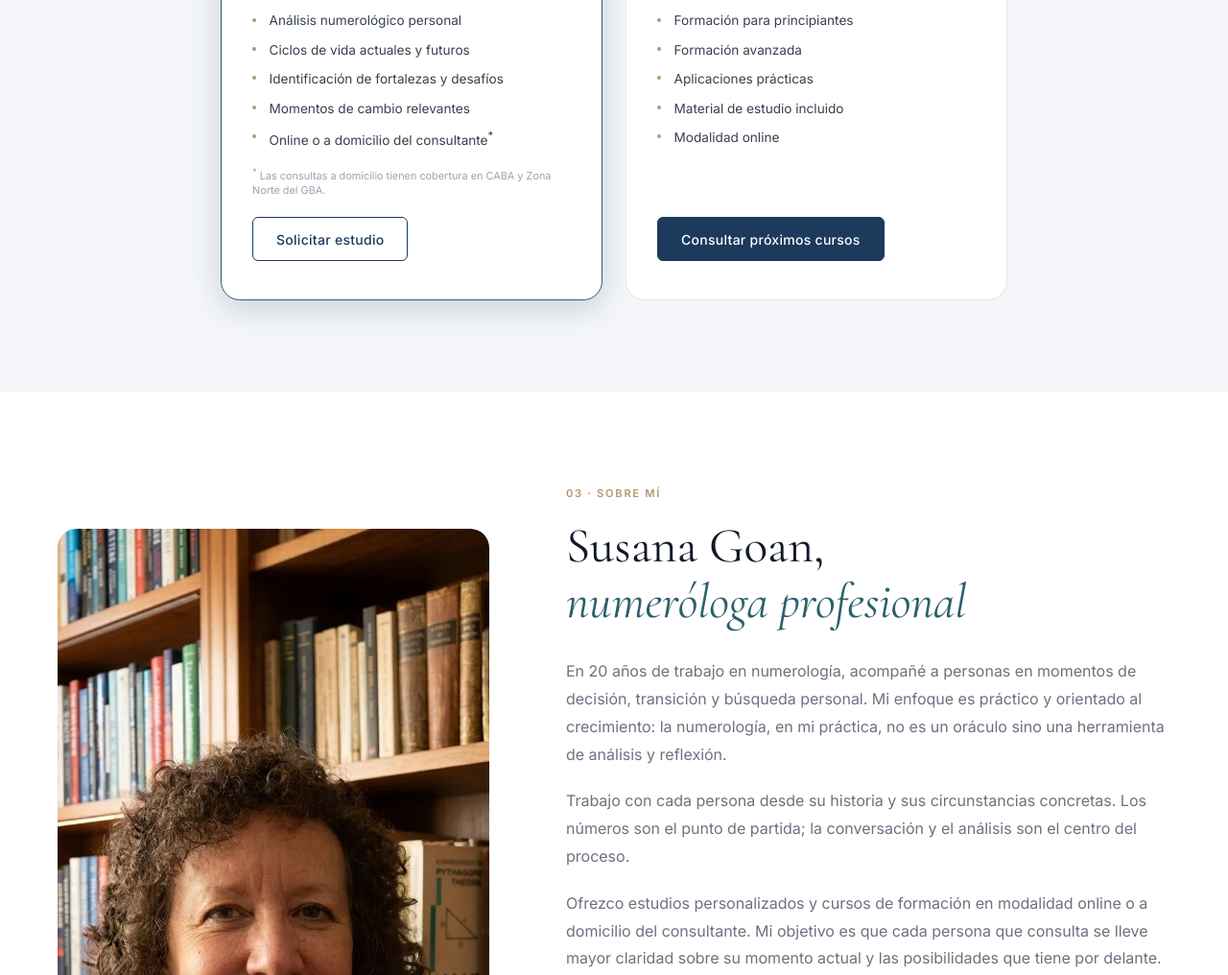
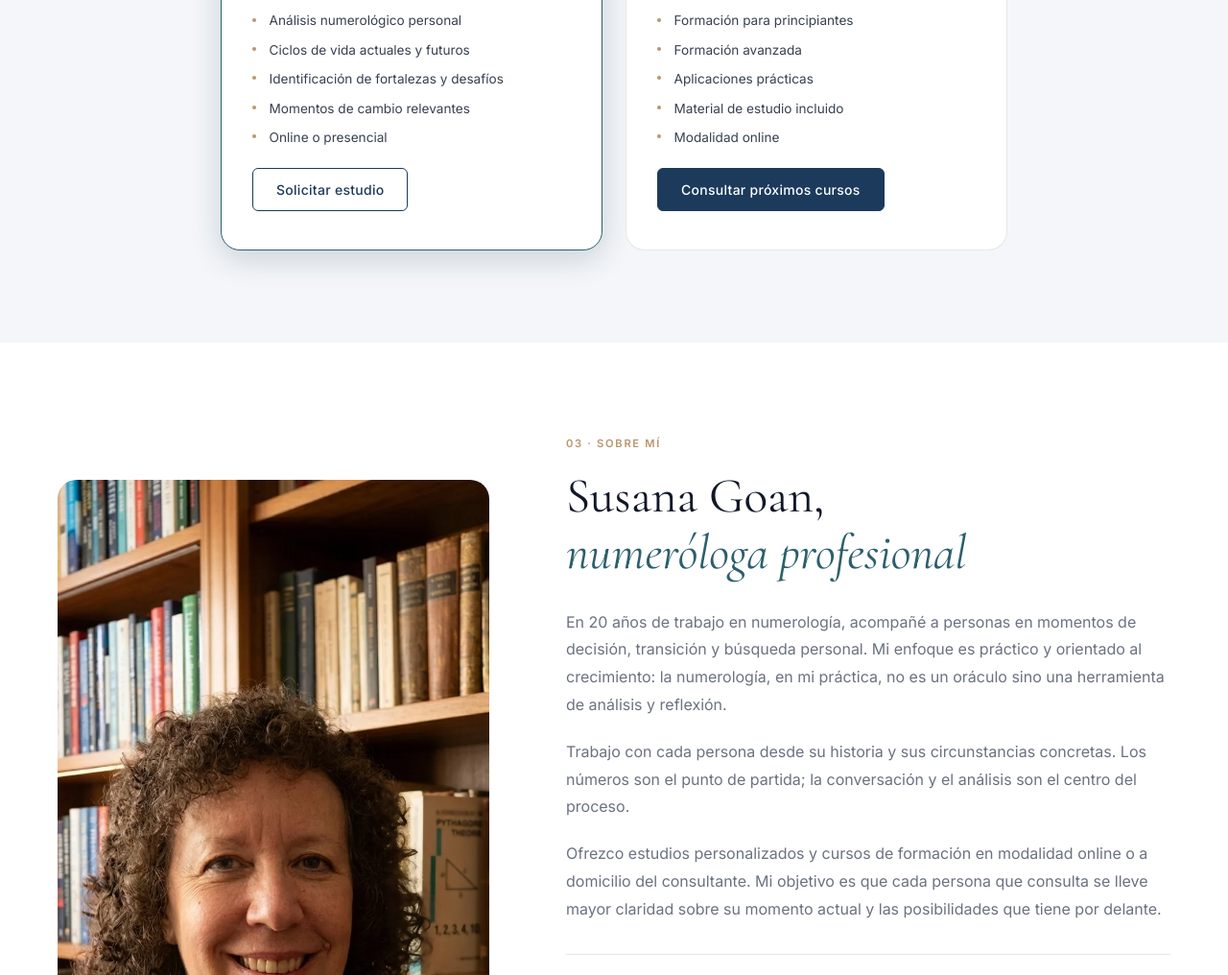
Before and after one commit to nlanghoffer/numerologiagoan, a plain HTML site: page index.html in a window 1280 px wide. Shown: the part 2120-3136 px from the top of the page at 96% size. Drawn offline with nearby package versions, Linux system fonts and the light colour scheme.

Commit message:
Ajustes de contenido y estilos
- Simplifica modalidad a "Online o presencial" en Estudios (quita asterisco y nota)
- Aumenta font-size de .beneficio-title a 1.3rem

Co-Authored-By: Claude Sonnet 4.5 <noreply@anthropic.com>

```diff
--- a/index.html
+++ b/index.html
@@ -232,9 +232,8 @@
               <li>Ciclos de vida actuales y futuros</li>
               <li>Identificación de fortalezas y desafíos</li>
               <li>Momentos de cambio relevantes</li>
-              <li>Online o a domicilio del consultante<sup>*</sup></li>
+              <li>Online o presencial</li>
             </ul>
-            <p class="servicio-nota"><sup>*</sup> Las consultas a domicilio tienen cobertura en CABA y Zona Norte del GBA.</p>
             <a href="https://wa.me/5491131265860" class="servicio-cta btn btn-outline" target="_blank" rel="noopener noreferrer">Solicitar estudio</a>
           </article>
 
--- a/styles.css
+++ b/styles.css
@@ -789,7 +789,7 @@ ul { list-style: none; }
 .beneficio-icon svg * { stroke-width: 1.5; opacity: 1; }
 .beneficio-title {
   font-family: "Cormorant Garamond", Georgia, serif;
-  font-size: 1.2rem;
+  font-size: 1.3rem;
   font-weight: 500;
   color: var(--gray-900);
   line-height: 1.3;
```
